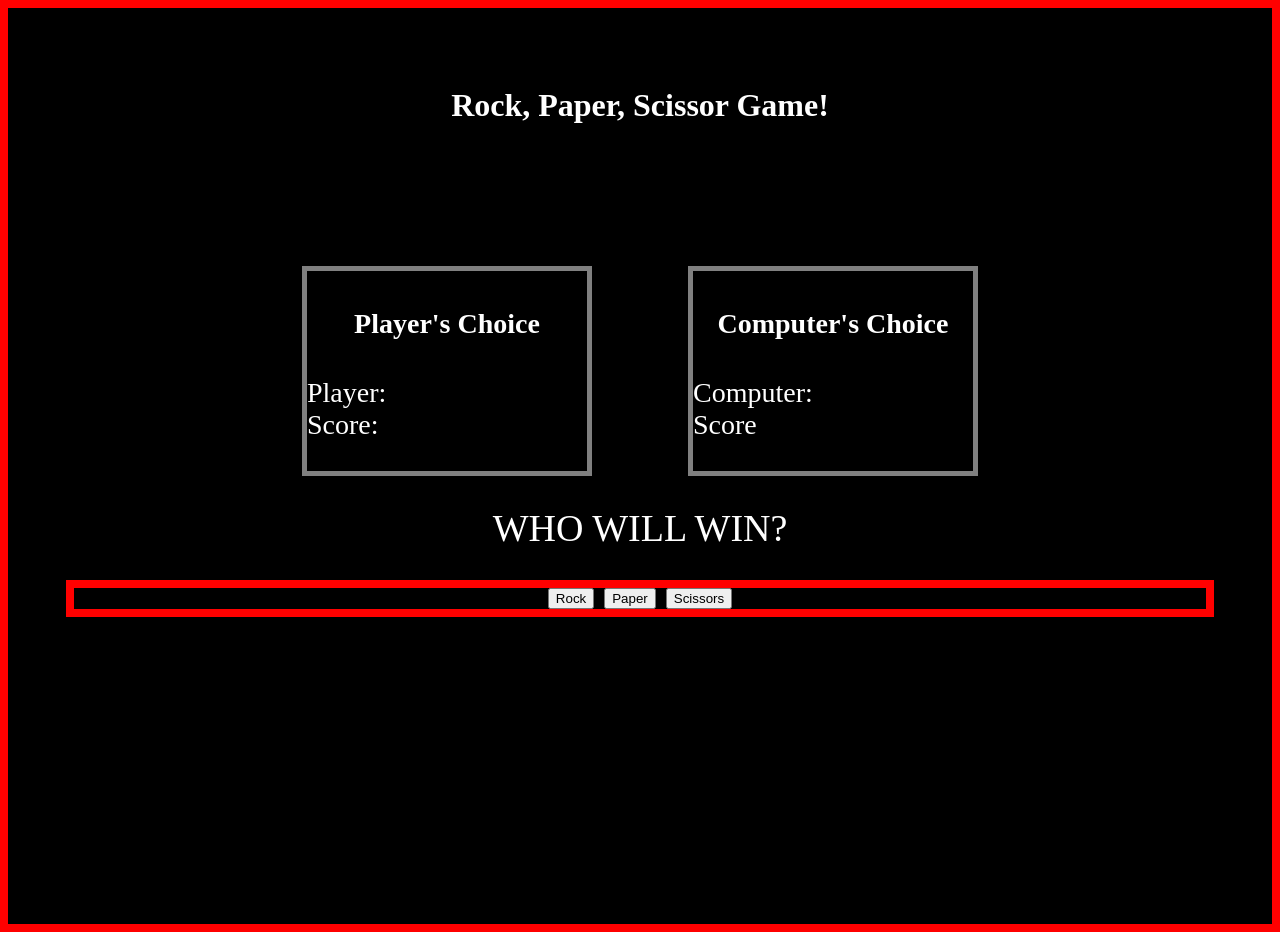
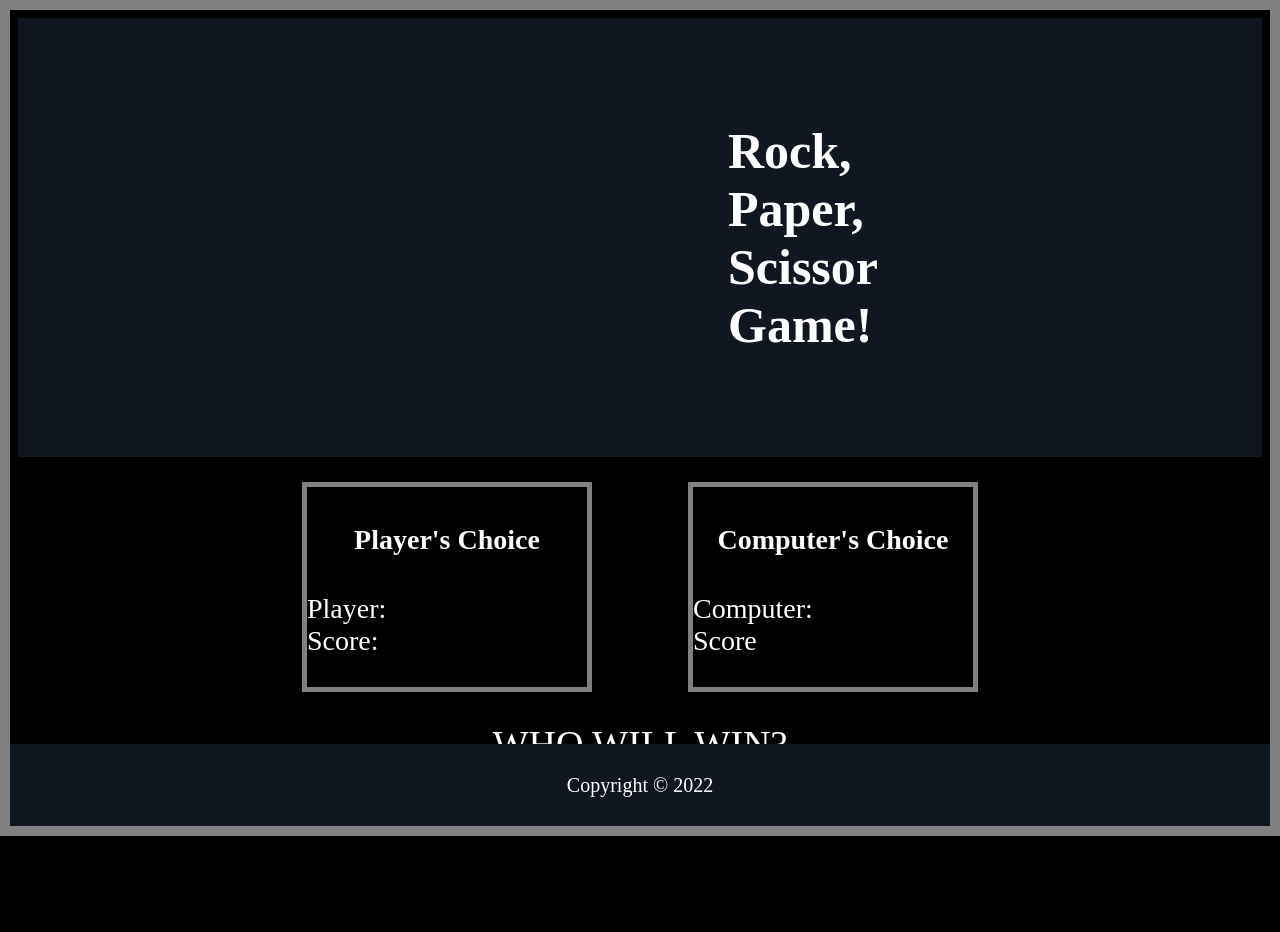
Before and after one commit to ismaelgalarza1/rock-paper-scissors, a plain HTML site: page index.html in a window 1280 px wide. After the commit the page ends 836 px from the top, so only its background shows below. Drawn offline with Linux system fonts and the light colour scheme.

Commit message:
started adjust color and position of elements and fonts

```diff
--- a/index.html
+++ b/index.html
@@ -6,13 +6,11 @@
     <link rel="stylesheet" href="styles.css" />
   </head>
   <title>Rock, Paper, Scissors</title>
+  <header class="header">
+    <h1 class="game-title">Rock, Paper, Scissor Game!</h1>
+  </header>
   <body>
-    <h1>Rock, Paper, Scissor Game!</h1>
-
-    <div class="display"></div>
-
-    <!--container for players -->
-    <!--container for computer text and score-->
+    <!--score-box for player text and score-->
 
     <div class="container-text">
       <div class="score-box1" placeholder=" Placeholder">
@@ -21,12 +19,15 @@
         <div class="playerScore" id="player-score">Score:</div>
       </div>
 
+      <!--score-box for computer text and score-->
+
       <div class="score-box2" placeholder=" Placeholder">
         <h4>Computer's Choice</h4>
         <div class="compText" id="computerText">Computer:</div>
         <div class="compScore" id="computerScore">Score</div>
       </div>
     </div>
+    <div class="display"></div>
 
     <div class="winner">WHO WILL WIN?</div>
 
@@ -38,4 +39,5 @@
     </div>
     <script src="app.js"></script>
   </body>
+  <footer class="footer">Copyright &copy 2022</footer>
 </html>
--- a/styles.css
+++ b/styles.css
@@ -2,24 +2,30 @@
 html {
     position: relative;
     min-height: 100%;
-    border: 8px red solid;
+    border: 10px grey solid;
 
+}
+
+.header {
+    border: 15vh;
+    padding: 1em 13em;
+    background-color: #111720;
+    font-size: 20px;
+}
+.game-title{
+    text-align: center;
+    font-size: 50px;
+    padding: 1em 9em;
 }
 
 /* style for Background and color for the entire html page*/
 body {
     min-height: 100vh;
-    padding: 50px;
+    padding: auto;
     background-color: black;
     color: white;
 }
 
-h1 {
-    color: white;
-    display: block;
-    text-align: center;
-    padding: 0 0 90px 0;
-}
 
 /* style for display div*/
 .display {
@@ -27,11 +33,11 @@ h1 {
     flex-direction: column;
     text-align: center;
     font-size: 48px;
-    padding-bottom: 30px;
 }
 
 /* style for container text used flex */
 .container-text {
+    padding-top: 25px;
     display: flex;
     justify-content: center;
     gap: 12vh;
@@ -61,9 +67,7 @@ h1 {
 
 /* style for Winner div*/
 .winner {
-    display: flex;
-    flex-direction: row;
-    justify-content: center;
+    text-align: center;
     padding: 30px;
     font-size: 38px;
 }
@@ -74,9 +78,7 @@ h1 {
     flex-direction: row;
     justify-content: center;
     gap: 10px;
-    border: 8px red solid;
 }
-
 
 h4 {
     text-align: center;
@@ -85,8 +87,22 @@ h4 {
 .playerScore,
 .compScore {
     color: white;
+}
 
-
+/* footer */
+.footer {
+    position: absolute;
+    bottom: 0;
+    left: 0;
+    display: flex;
+    align-items: center;
+    justify-content: center;
+    gap: 10px;
+    height: 10%;
+    width: 100%;
+    padding: 0px;
+    background-color: #111720;
+    font-size: 20px;
 }
 
 
```
